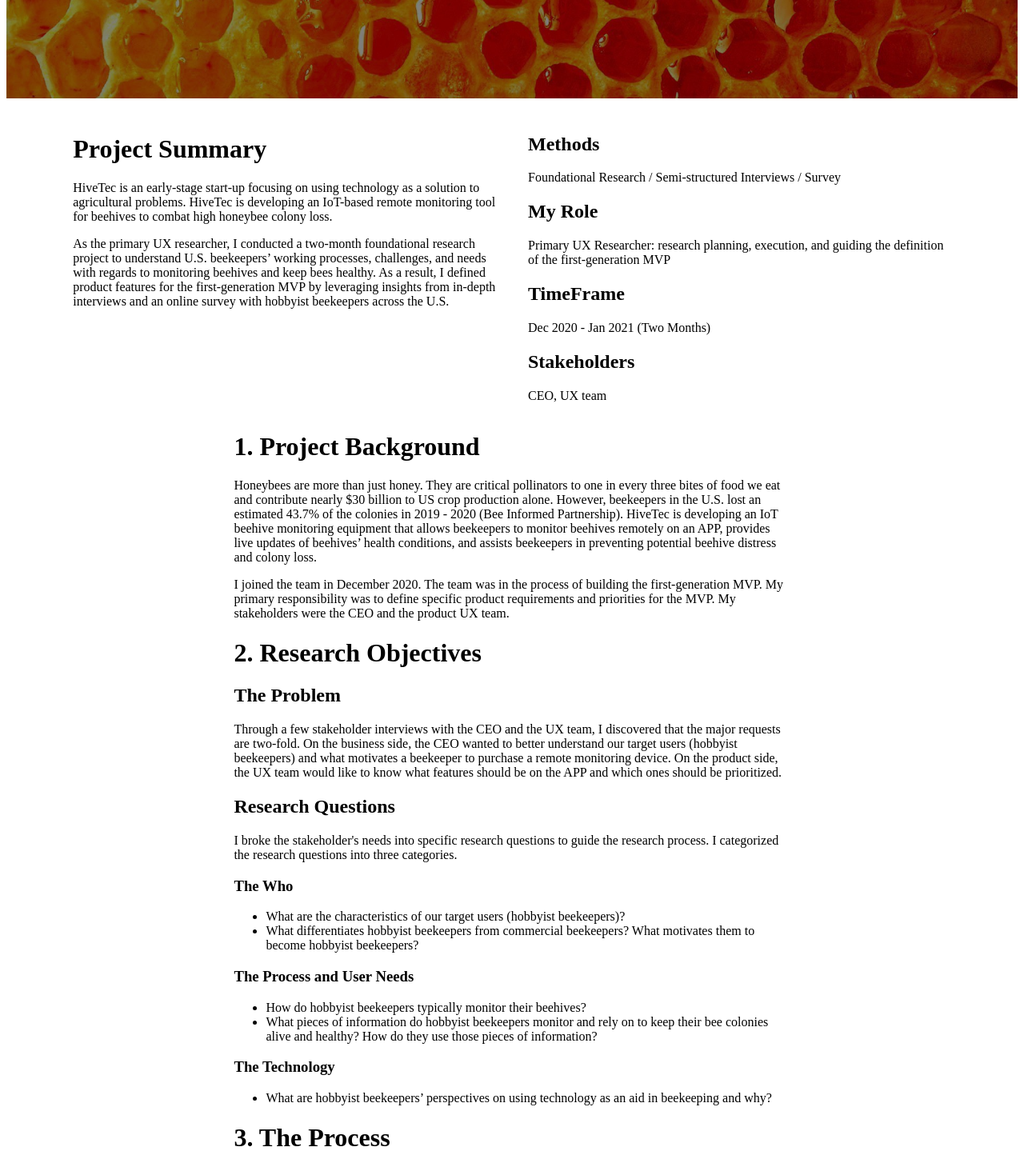
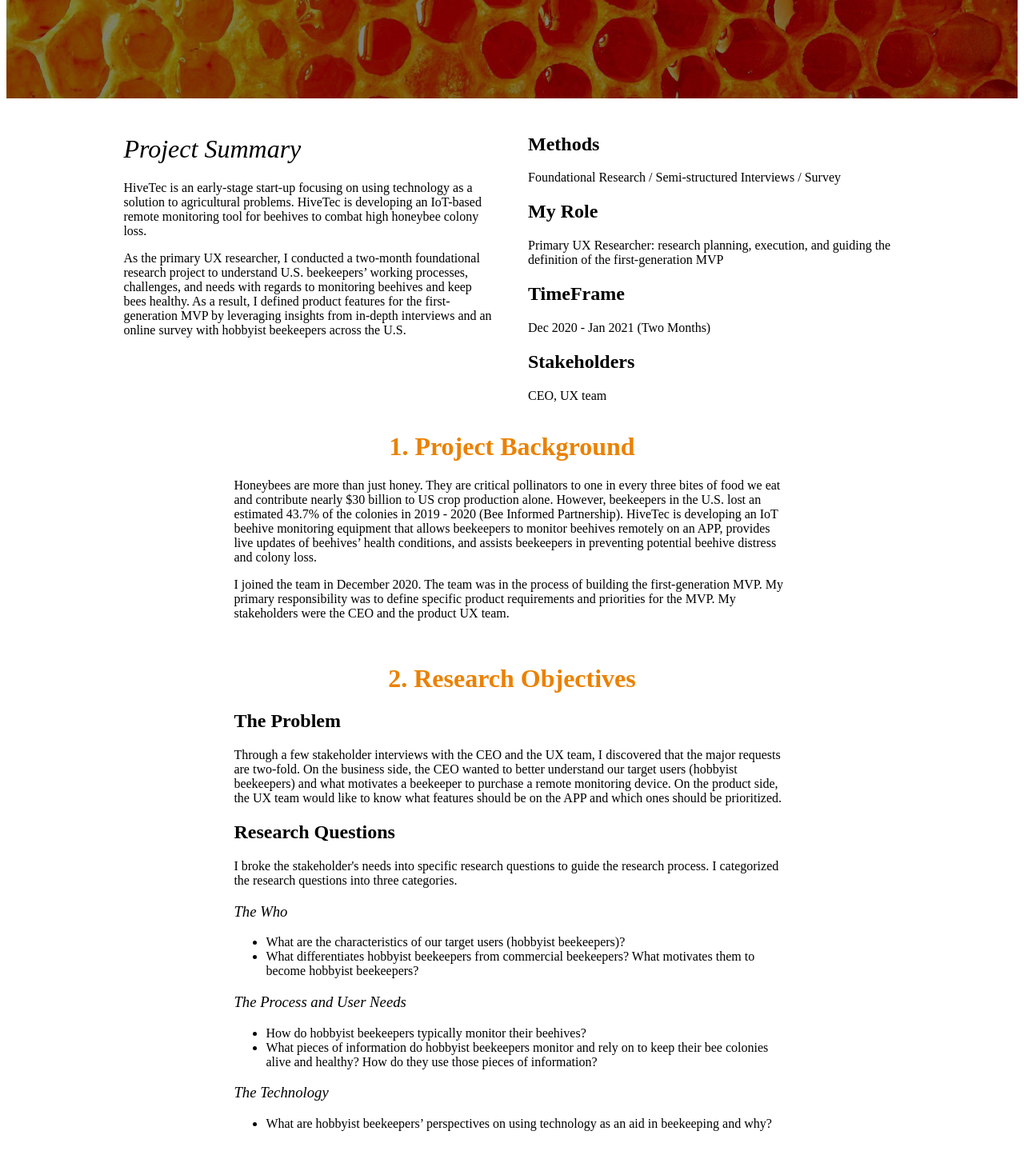
Before and after one commit to anqi-uxr/anqi-uxr.github.io, a Gatsby site: page /hivetec in a window 1280 px wide. Shown: the part 391-1835 px from the top of the page at 80% size. Built offline with nearby package versions, Linux system fonts and the light colour scheme; Gatsby itself is replaced by a stand-in of ours.

Commit message:
[style] update project style

```diff
--- a/src/pages/hivetec.js
+++ b/src/pages/hivetec.js
@@ -9,7 +9,7 @@
 import "../styles/project.scss"
 
 const HiveTec = () => (
-  <>
+  <div className="project">
     <SEO title={hivetec_data.siteTitle} />
     <ProjectHeader header={hivetec_data.header} />
     <ProjectSummary summary={hivetec_data.summary} />
@@ -17,6 +17,7 @@
     <div className="project-details">
 
       {/* Project Background */}
+      <div className="section-block">
         <h1>1. Project Background</h1>
         <p>
           Honeybees are more than just honey. They are critical pollinators to one in every three bites of food we eat and contribute nearly $30 billion to US crop production alone. However, beekeepers in the U.S. lost an estimated 43.7% of the colonies in 2019 - 2020 (Bee Informed Partnership). HiveTec is developing an IoT beehive monitoring equipment that allows beekeepers to monitor beehives remotely on an APP, provides live updates of beehives’ health conditions, and assists beekeepers in preventing potential beehive distress and colony loss.
@@ -24,9 +25,11 @@
         <p>
           I joined the team in December 2020. The team was in the process of building the first-generation MVP. My primary responsibility was to define specific product requirements and priorities for the MVP. My stakeholders were the CEO and the product UX team.
         </p>
+      </div>
 
 
       {/* Research Objectives */}
+      <div className="section-block">
         <h1>2. Research Objectives</h1>
 
         <h2>The Problem</h2>
@@ -65,10 +68,13 @@
             What are hobbyist beekeepers’ perspectives on using technology as an aid in beekeeping and why?
           </li>
         </ul>
+      </div>
 
 
       {/* Process Section */}
+      <div className="section-block">
         <h1>3. The Process</h1>
+
         <h2>Planning</h2>
         <p>
           I selected in-depth interviews and an online survey as my methodologies to answer the research questions above.
@@ -137,6 +143,7 @@
             <li>Most of them are fascinated by bees as a species. They raise bees to be closer to nature, contribute to the diversity, and always want to learn more about bees</li>
             <li>Hobbyist beekeepers tend to be older in age. Over one-third of our survey respondents were over 65 years-old. Over 90% were over 40 years-old.</li>
           </ul>
+          <br />
 
           <li>The Process & User Needs</li>
           <ul>
@@ -144,6 +151,7 @@
             <li>There are several critical pieces of information that experienced beekeepers rely on to monitor the well-being of the bees. However, newbee beekeepers might have a hard time mastering and remembering those pieces of information</li>
             <li>(insights on user needs are omitted for NDA reasons)</li>
           </ul>
+          <br />
 
           <li>Perspectives on Tech</li>
           <ul>
@@ -151,9 +159,11 @@
             <li>Experienced beekeepers see remote monitoring technologies as secondary tools to help them learn more about bees. New beekeepers would like to use remote monitoring technologies as guidance.</li>
           </ul>
         </ul>
+      </div>
 
 
       {/* Impact */}
+      <div className="section-block">
         <h1>4. Impact</h1>
         <p>
           **some details were omitted due to NDA agreements
@@ -175,9 +185,11 @@
             I raised awareness of usability within the organization through collaborating directly with the CEO and including the CEO as an observer in the user interviews
           </li>
         </ul>
+      </div>
 
 
       {/* Reflections */}
+      <div className="section-block">
         <h1>5. Reflections</h1>
         <h2>
           Speak the Language
@@ -197,7 +209,8 @@
           I was very lucky that HiveTec has an emphasis on user research. Working directly with the CEO throughout the research process assured that my research was aligned with the business goals and the current stage needs. The CEO was also engaged in the interview sessions as an observer. Exposing the stakeholders in research processes accelerated the research insights delivery process.
         </p>
       </div>
-  </>
+    </div>
+  </div>
 )
 
 export default HiveTec
--- a/src/styles/project-summary.scss
+++ b/src/styles/project-summary.scss
@@ -0,0 +1,7 @@
+.summary-container{
+
+  h1 {
+    font-style: italic;
+    font-weight: normal;
+  }
+}
--- a/src/styles/project.scss
+++ b/src/styles/project.scss
@@ -1,5 +1,25 @@
-.project-details {
-  width: 55%;
-  margin-right: auto;
-  margin-left: auto;
+.project {
+  .project-details {
+    width: 55%;
+    margin-right: auto;
+    margin-left: auto;
+
+    .section-block {
+      padding-top: 2vh;
+    }
+
+    h1 {
+      color: #eb8100;
+      text-align: center;
+    }
+
+    h2 {
+      font-size: x-large;
+    }
+
+    h3 {
+      font-style: italic;
+      font-weight: normal;
+    }
+  }
 }
--- a/src/styles/two-column.scss
+++ b/src/styles/two-column.scss
@@ -1,5 +1,5 @@
 .two-column-container {
-  width: 90%;
+  width: 80%;
   margin-right: auto;
   margin-left: auto;
 
```
Lines whose indentation alone changed are shown as unchanged.
